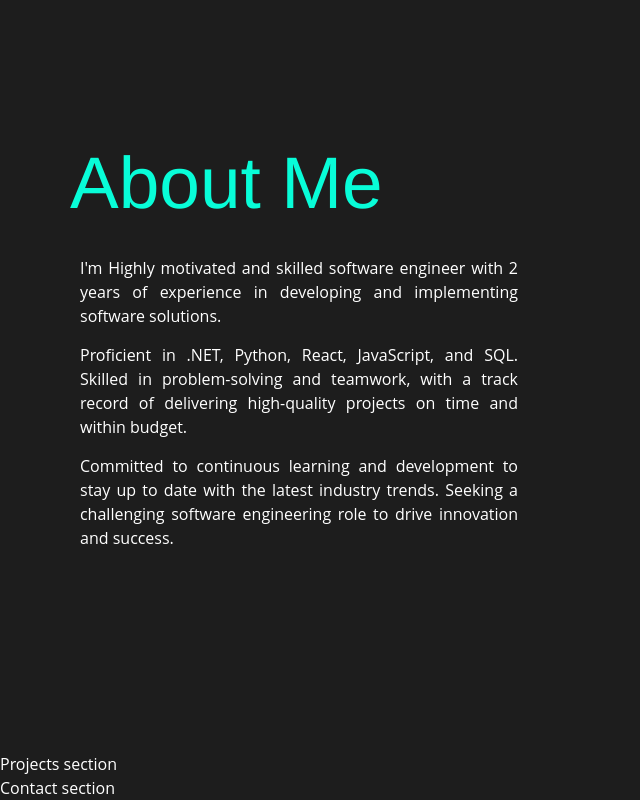
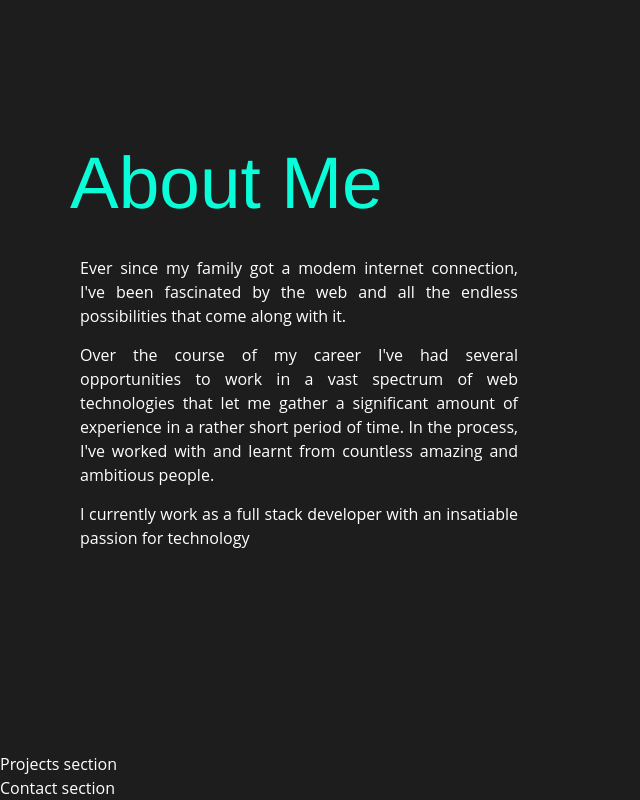
Before and after one commit to sambit-sunny/dev-portfolio, a React (Create React App) app: page / in a window 1280 px wide. Shown: the part 848-1648 px from the top of the page, without its empty margins (0-640 px from the left). Built offline with nearby package versions, Linux system fonts and the light colour scheme.

Commit message:
Update about section text

```diff
--- a/src/pages/About/About.js
+++ b/src/pages/About/About.js
@@ -43,21 +43,20 @@ export default function About() {
                     </h2>
                 </header>
                 <p>
-                    I'm Highly motivated and skilled software engineer with 2
-                    years of experience in developing and implementing software
-                    solutions.
+                    Ever since my family got a modem internet connection, I've
+                    been fascinated by the web and all the endless possibilities
+                    that come along with it.
                 </p>
                 <p>
-                    Proficient in .NET, Python, React, JavaScript, and SQL.
-                    Skilled in problem-solving and teamwork, with a track record
-                    of delivering high-quality projects on time and within
-                    budget.
+                    Over the course of my career I've had several opportunities
+                    to work in a vast spectrum of web technologies that let me
+                    gather a significant amount of experience in a rather short
+                    period of time. In the process, I've worked with and learnt
+                    from countless amazing and ambitious people.
                 </p>
                 <p>
-                    Committed to continuous learning and development to stay up
-                    to date with the latest industry trends. Seeking a
-                    challenging software engineering role to drive innovation
-                    and success.
+                    I currently work as a full stack developer with an
+                    insatiable passion for technology
                 </p>
             </div>
             <div className="skills-chart">
```
